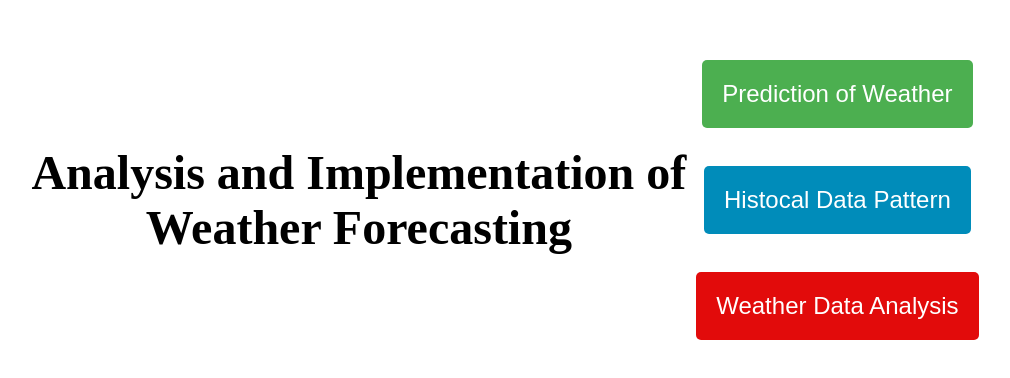
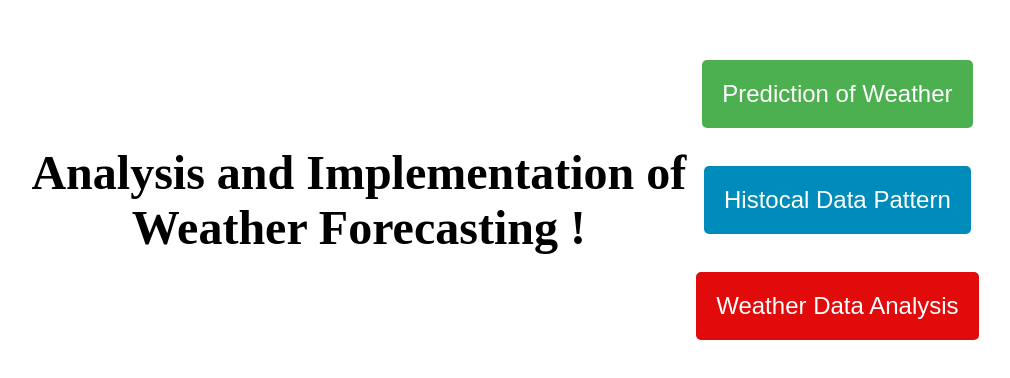
Before and after one commit to Anuragmukati/Weather_forecasting_using_ML, a plain HTML site: page index.html in a window 1280 px wide. Shown: the part 208-586 px from the top of the page, without its empty margins (130-1140 px from the left). Drawn offline with Linux system fonts and the light colour scheme.

Commit message:
Update index.html

```diff
--- a/index.html
+++ b/index.html
@@ -49,7 +49,7 @@
     </style>
   </head>
   <body>
-    <h1>Analysis and Implementation of <br> Weather Forecasting</h1>
+    <h1>Analysis and Implementation of <br> Weather Forecasting !</h1>
     <div class="button-container">
     <a href="https://anuragmukati-weather-forecasting.streamlit.app/"><button id="button1">Prediction of Weather</button></a><br>
     <a href="https://anuragmukati-weather-forecasting-using-ml.streamlit.app/"><button id="button2">Histocal Data Pattern</button></a><br>
```
